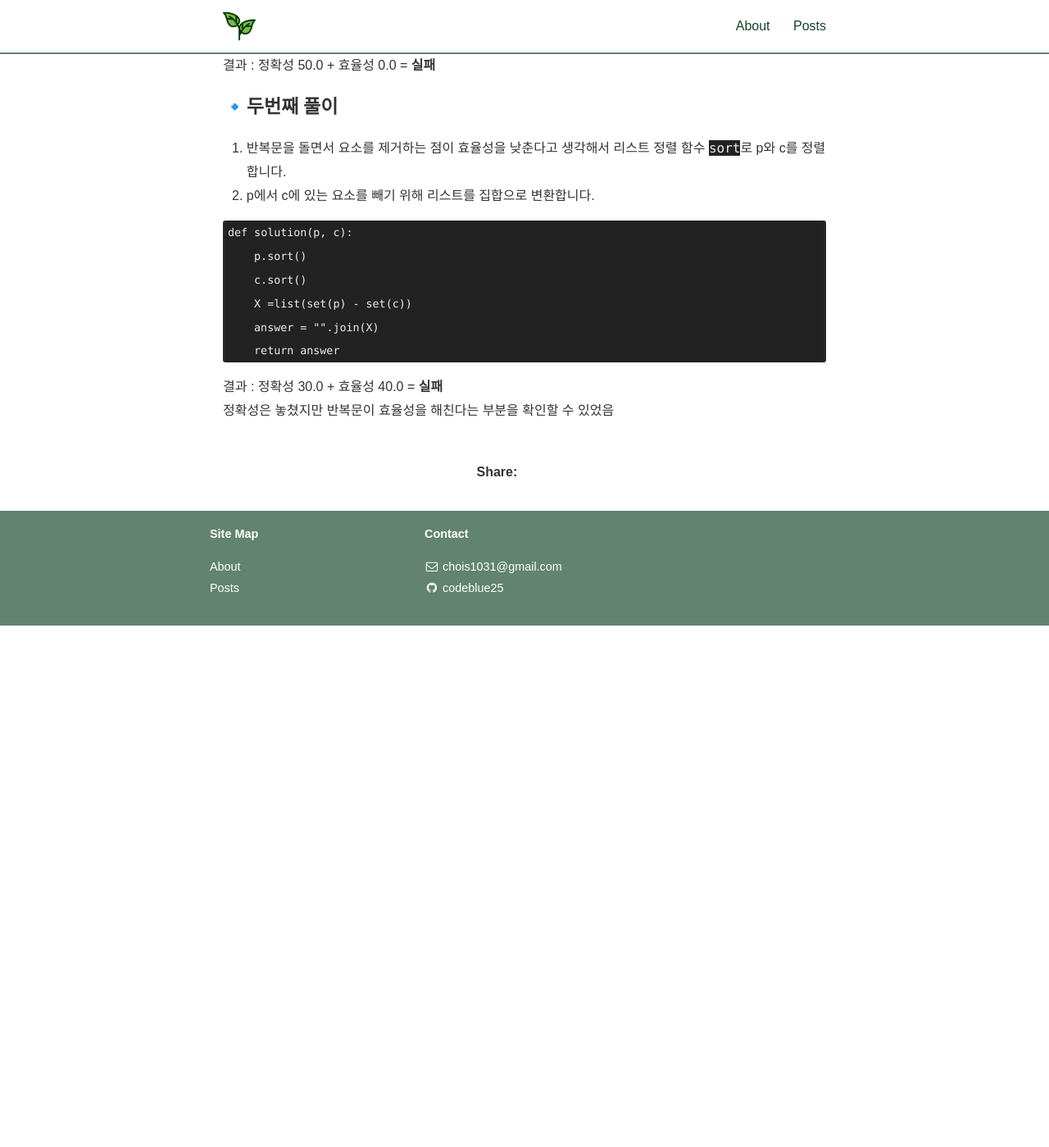
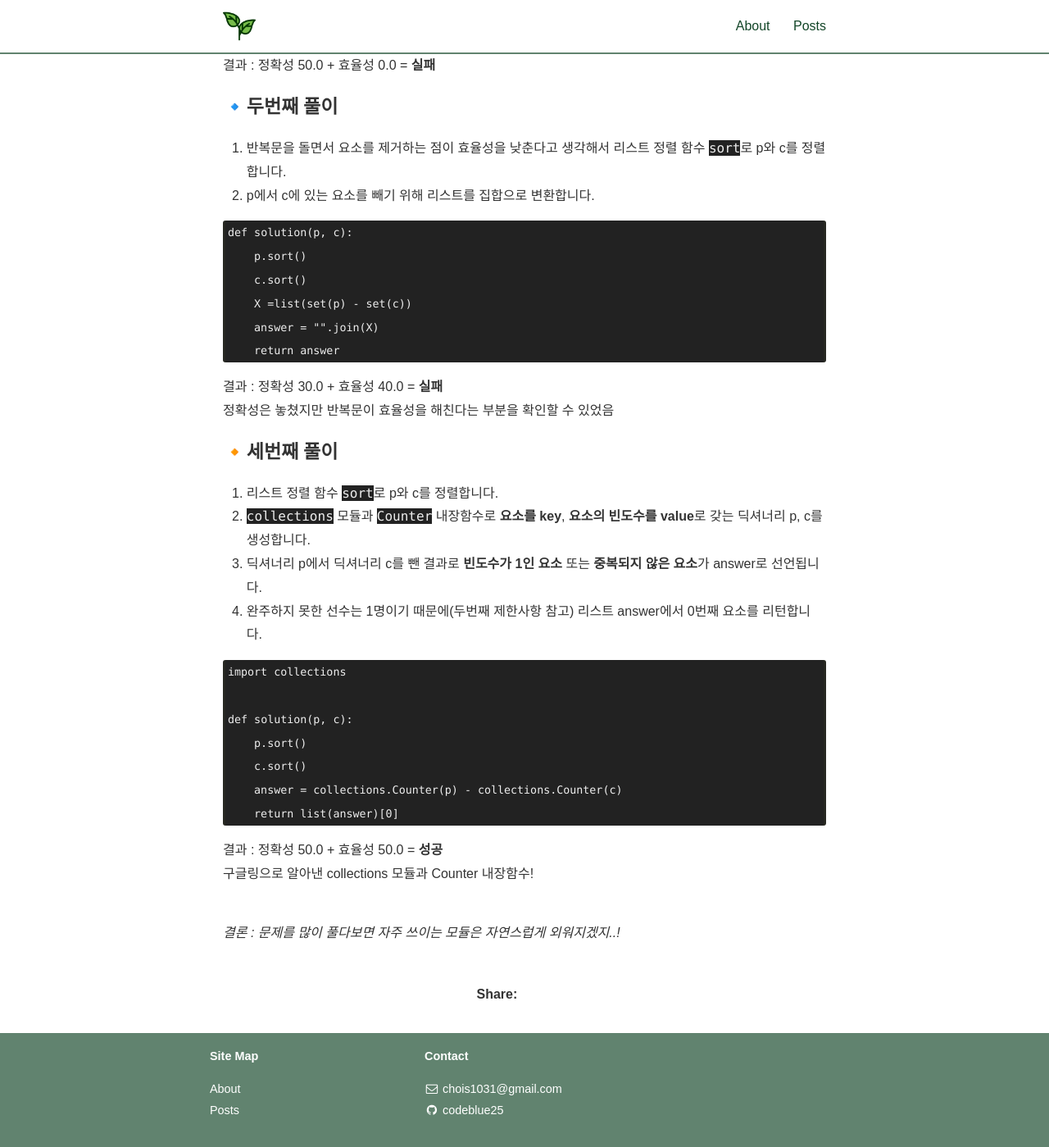
Before and after one commit to codeblue25/codeblue25.github.io, a Jekyll site: the page built from _posts/2021-04-29-hash 1.md, in a window 1280 px wide and 1400 px high, scrolled down 1096 px. Shown: the whole window at 82% size. Built offline with Jekyll 4.4.1, drawn with Linux system fonts in a browser that asks for light colours; nearby versions of some CDN libraries; some web fonts are replaced; a style sheet for code colours, icons or effects is not loaded; before the commit the page ends 1859 px from its top, so only the background shows below that.

Commit message:
프로그래머스 hash level1 세번째 풀이
구글링으로 collections, Counter 개념 익혀서 풀기

````diff
--- a/_posts/2021-04-29-hash 1.md
+++ b/_posts/2021-04-29-hash 1.md
@@ -36,7 +36,7 @@ def solution(p, c):
     return answer
 ```
 
-결과 : 정확성 50.0 + 효율성 0.0 = **실패**
+결과 : 정확성 50.0 + 효율성 0.0 = **실패**<br/>
 
 <h3>🔹두번째 풀이</h3>
 
@@ -53,4 +53,26 @@ def solution(p, c):
 ```
 
 결과 : 정확성 30.0 + 효율성 40.0 = **실패**<br/>
-정확성은 놓쳤지만 반복문이 효율성을 해친다는 부분을 확인할 수 있었음
+정확성은 놓쳤지만 반복문이 효율성을 해친다는 부분을 확인할 수 있었음<br/>
+
+<h3>🔸세번째 풀이</h3>
+
+1. 리스트 정렬 함수 `sort`로 p와 c를 정렬합니다.
+2. `collections` 모듈과 `Counter` 내장함수로 **요소를 key**, **요소의 빈도수를 value**로 갖는 딕셔너리 p, c를 생성합니다.
+3. 딕셔너리 p에서 딕셔너리 c를 뺀 결과로 **빈도수가 1인 요소** 또는 **중복되지 않은 요소**가 answer로 선언됩니다.
+4. 완주하지 못한 선수는 1명이기 때문에(두번째 제한사항 참고) 리스트 answer에서 0번째 요소를 리턴합니다.
+
+```python
+import collections
+
+def solution(p, c):
+    p.sort()
+    c.sort()
+    answer = collections.Counter(p) - collections.Counter(c)
+    return list(answer)[0]
+```
+
+결과 : 정확성 50.0 + 효율성 50.0 = **성공**<br/>
+구글링으로 알아낸  collections 모듈과 Counter 내장함수!<br/><br/>
+
+*결론 : 문제를 많이 풀다보면 자주 쓰이는 모듈은 자연스럽게 외워지겠지..!*
````
